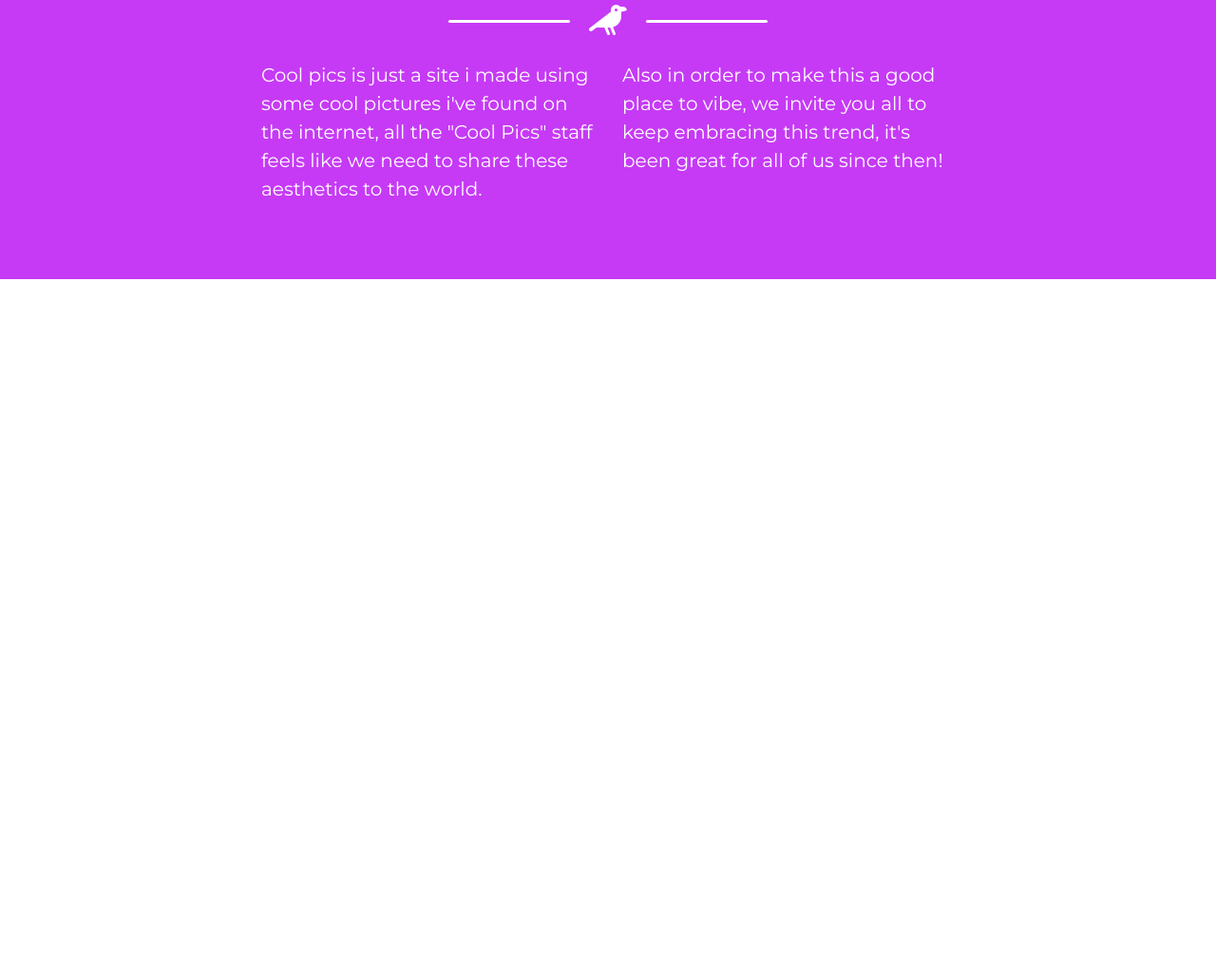
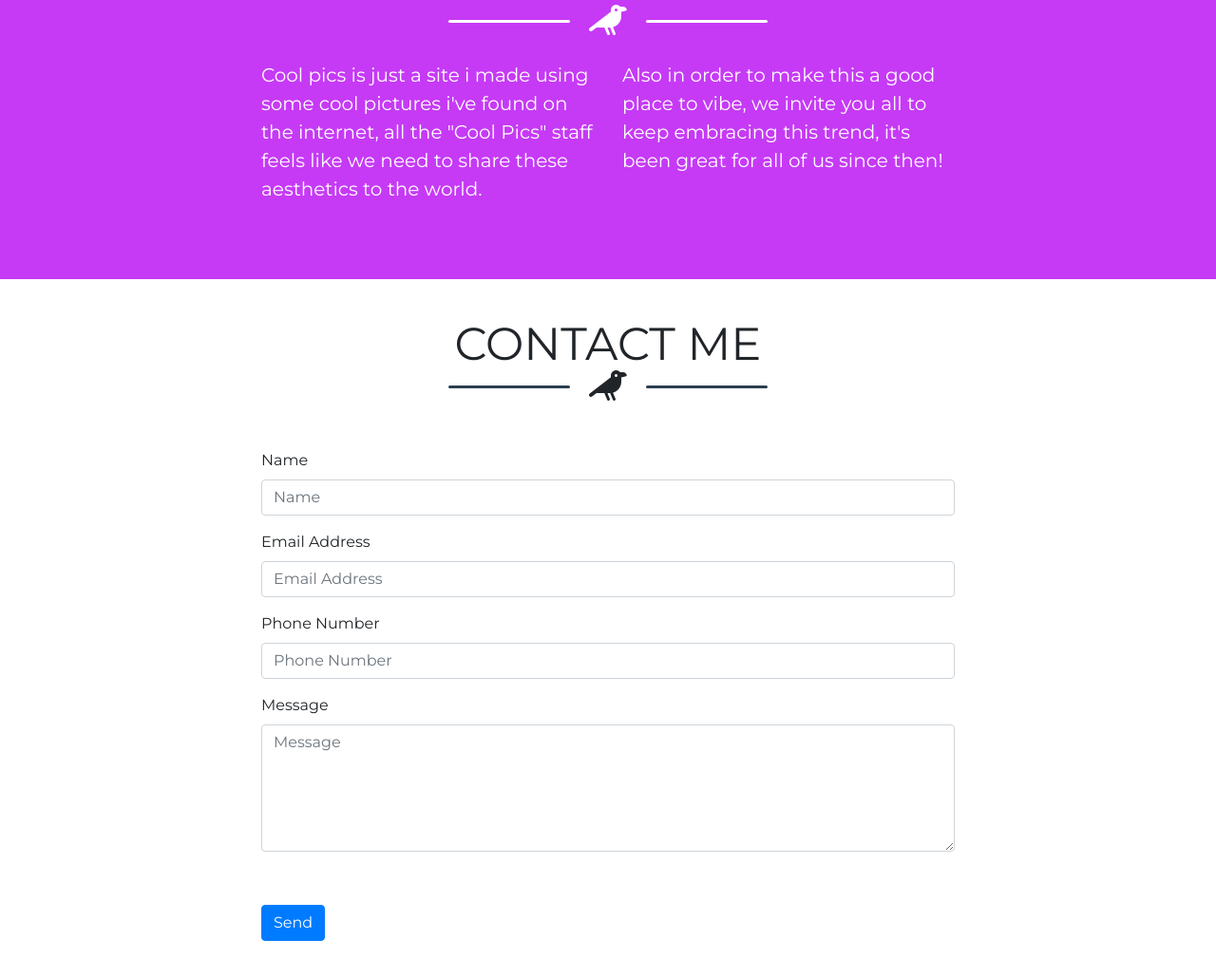
Before and after one commit to JuanEspinosa-UV/landing-page, a website: page index.html in a window 1280 px wide. Shown: the part 1711-2740 px from the top of the page at 95% size. Before the commit the page ends 2005 px from the top, so only its background shows below. Drawn offline with nearby package versions, Linux system fonts and the light colour scheme.

Commit message:
LP-011 contact section upload

```diff
--- a/css/main.css
+++ b/css/main.css
@@ -153,6 +153,7 @@
   }
   .divider-custom .divider-custom-line {
     width: 80%;
+    margin: 0 20px;
     max-width: 8rem;
     height: 0.20rem;
     background-color: #2c3e50;
--- a/index.html
+++ b/index.html
@@ -121,6 +121,68 @@
       </div>
     </div>
   </section>
+
+
+  <!-- Contact Section -->
+  <section class="page-section mb-4" id="contact">
+    <div class="container">
+
+      <!-- Contact Section Heading -->
+      <h2 class="page-section-heading text-center text-uppercase mt-5">Contact Me</h2>
+
+      <!-- Icon Divider -->
+      <div class="divider-custom mb-5">
+        <div class="divider-custom-line"></div>
+        <div class="divider-custom-icon">
+          <i class="fas fa-crow fa-2x"></i>
+        </div>
+        <div class="divider-custom-line"></div>
+      </div>
+
+      <!-- Contact Section Form -->
+      <div class="row">
+        <div class="col-lg-8 mx-auto">
+          <!-- To configure the contact form email address, go to mail/contact_me.php and update the email address in the PHP file on line 19. -->
+          <form name="sentMessage" id="contactForm">
+            <div class="control-group">
+              <div class="form-group floating-label-form-group controls mb-2 pb-2">
+                <label>Name</label>
+                <input class="form-control" type="text" placeholder="Name" required="required">
+
+              </div>
+            </div>
+            <div class="control-group">
+              <div class="form-group floating-label-form-group controls mb-2 pb-2">
+                <label>Email Address</label>
+                <input class="form-control" type="email" placeholder="Email Address" required="required">
+
+              </div>
+            </div>
+            <div class="control-group">
+              <div class="form-group floating-label-form-group controls mb-2 pb-2">
+                <label>Phone Number</label>
+                <input class="form-control" type="tel" placeholder="Phone Number" required="required">
+
+              </div>
+            </div>
+            <div class="control-group">
+              <div class="form-group floating-label-form-group controls mb-2 pb-2">
+                <label>Message</label>
+                <textarea class="form-control" rows="5" placeholder="Message" required="required"></textarea>
+                <p class="help-block text-danger"></p>
+              </div>
+            </div>
+            <br>
+            <div id="success"></div>
+            <div class="form-group">
+              <button type="submit" class="btn btn-primary btn-xl" id="sendMessageButton">Send</button>
+            </div>
+          </form>
+        </div>
+      </div>
+
+    </div>
+  </section>
     <!-- Optional JavaScript -->
 
     <!-- jQuery first, then Popper.js, then Bootstrap JS -->
```
